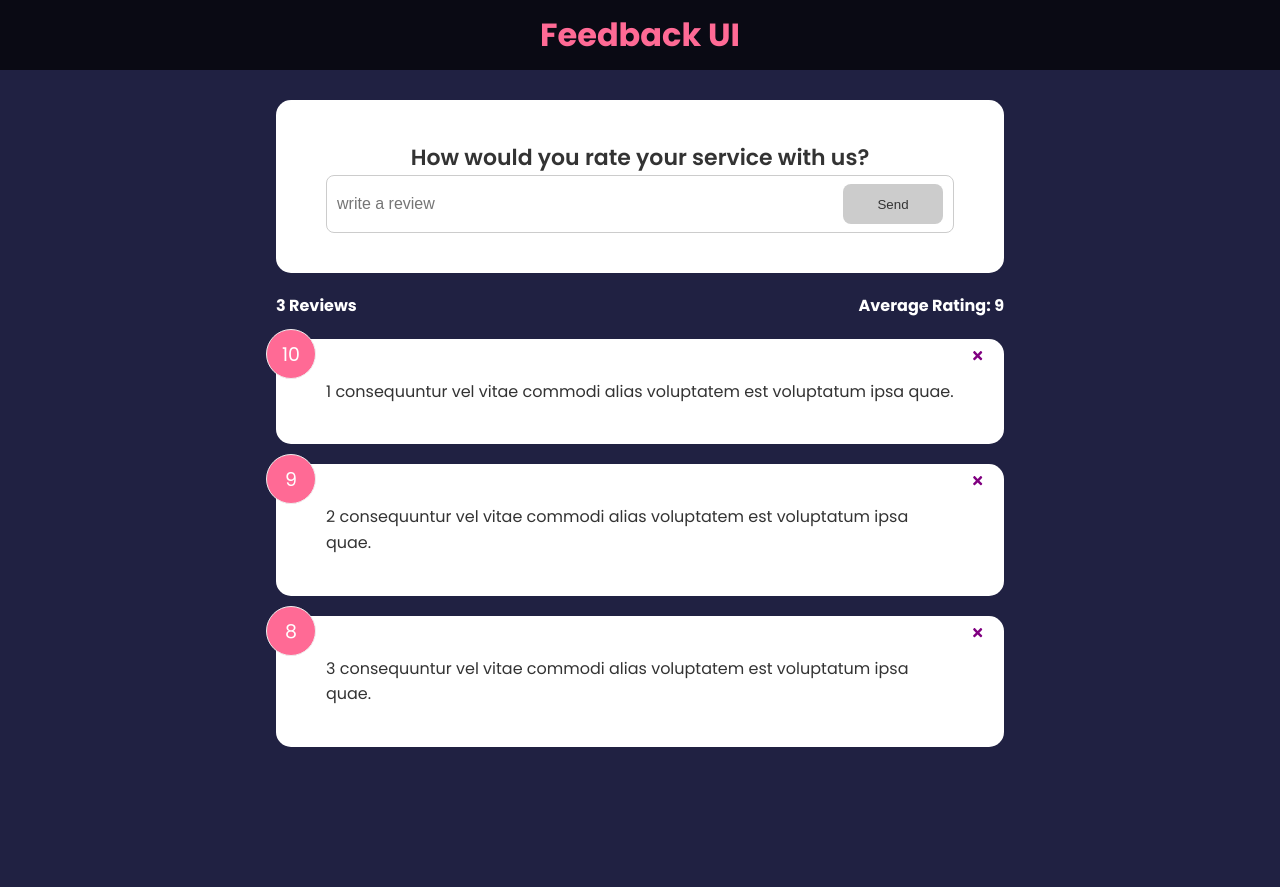
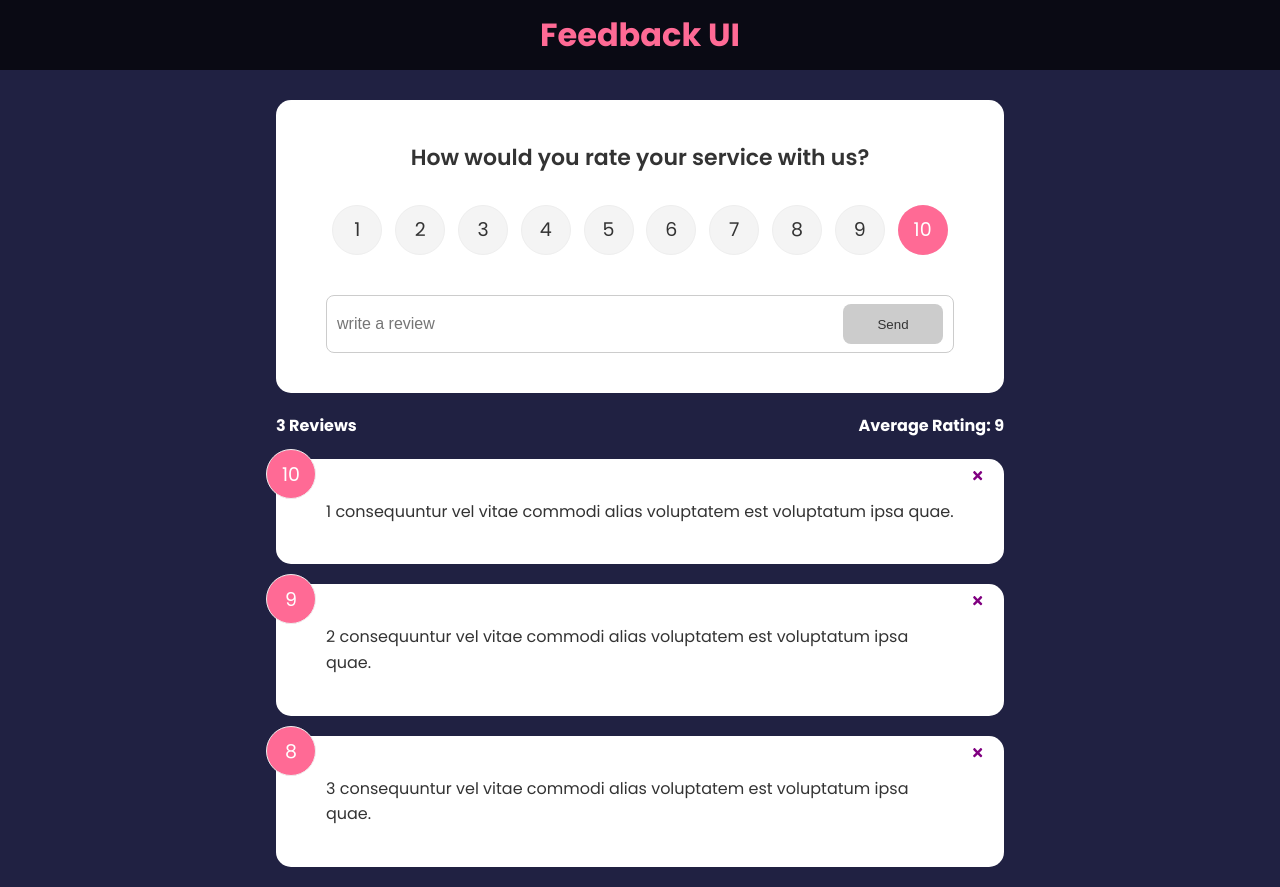
Before and after one commit to DeadDodo15/feedback-app, a React (Create React App) app: page / in a window 1280 px wide. Before the commit the page ends 800 px from the top, so only its background shows below. Built offline with nearby package versions, Linux system fonts and the light colour scheme.

Commit message:
Rating select Component

```diff
--- a/src/components/FeedbackForm.jsx
+++ b/src/components/FeedbackForm.jsx
@@ -1,9 +1,11 @@
 import Card from "./shared/card"
 import { useState } from 'react'
 import Button from "./shared/Button"
+import RatingSelect from "./RatingSelect"
 
 function FeedbackForm() {
     const [text, setText] = useState('')
+    const [rating, setRating] = useState(10)
     const [btnDisabled, setBtnDisabled] = useState(true)
     const [message, setMessage] = useState('')
 
@@ -25,7 +27,7 @@
         <Card>
             <form>
                 <h2>How would you rate your service with us?</h2>
-                {/* Rating select component */}
+                <RatingSelect select = {(rating)=>setRating(rating)} />
                 <div className="input-group">
                     <input onChange={handletextChange} type="text" placeholder="write a review" value={text}/>
                     <Button type="submit" version='primary' isDisabled={btnDisabled} >Send</Button>
--- /dev/null
+++ b/src/components/RatingSelect.jsx
@@ -0,0 +1,116 @@
+import { useState } from "react"
+
+function RatingSelect({select}){
+    const [selected, setSelected] = useState(10)
+
+    const handleChange = (e)=> {
+        setSelected(+e.target.value)
+        select(+e.target.value)
+    }
+    return(
+        <ul className="rating">
+            <li>
+                <input type="radio"
+                id="num1"
+                name="rating"
+                value='1'
+                onChange={handleChange}
+                checked={selected === 1}
+                 />
+            <label htmlFor="num1">1</label>
+            </li>
+            <li>
+                <input type="radio"
+                id="num2"
+                name="rating"
+                value='2'
+                onChange={handleChange}
+                checked={selected === 2}
+                 />
+            <label htmlFor="num2">2</label>
+            </li>
+            <li>
+                <input type="radio"
+                id="num3"
+                name="rating"
+                value='3'
+                onChange={handleChange}
+                checked={selected === 3}
+                 />
+            <label htmlFor="num3">3</label>
+            </li>
+            <li>
+                <input type="radio"
+                id="num4"
+                name="rating"
+                value='4'
+                onChange={handleChange}
+                checked={selected === 4}
+                 />
+            <label htmlFor="num4">4</label>
+            </li>
+            <li>
+                <input type="radio"
+                id="num5"
+                name="rating"
+                value='5'
+                onChange={handleChange}
+                checked={selected === 5}
+                 />
+            <label htmlFor="num5">5</label>
+            </li>
+            <li>
+                <input type="radio"
+                id="num6"
+                name="rating"
+                value='6'
+                onChange={handleChange}
+                checked={selected === 6}
+                 />
+            <label htmlFor="num6">6</label>
+            </li>
+            <li>
+                <input type="radio"
+                id="num7"
+                name="rating"
+                value='7'
+                onChange={handleChange}
+                checked={selected === 7}
+                 />
+            <label htmlFor="num7">7</label>
+            </li>
+            <li>
+                <input type="radio"
+                id="num8"
+                name="rating"
+                value='8'
+                onChange={handleChange}
+                checked={selected === 8}
+                 />
+            <label htmlFor="num8">8</label>
+            </li>
+            <li>
+                <input type="radio"
+                id="num9"
+                name="rating"
+                value='9'
+                onChange={handleChange}
+                checked={selected === 9}
+                 />
+            <label htmlFor="num9">9</label>
+            </li>
+            <li>
+                <input type="radio"
+                id="num10"
+                name="rating"
+                value='10'
+                onChange={handleChange}
+                checked={selected === 10}
+                 />
+            <label htmlFor="num10">10</label>
+            </li>
+        </ul>
+    )
+}
+
+export default RatingSelect
```
